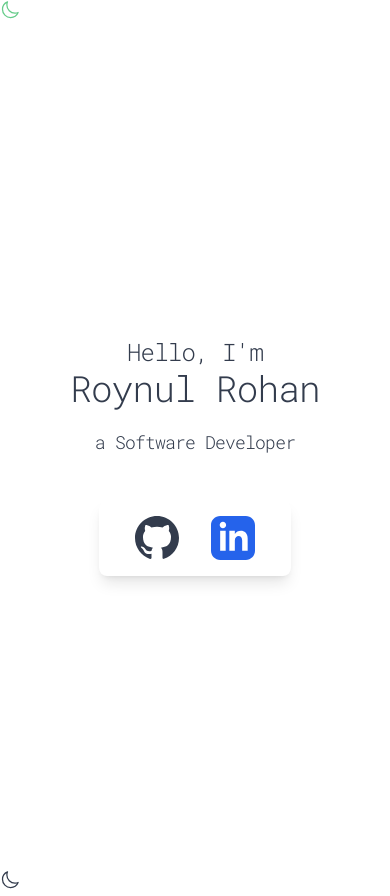
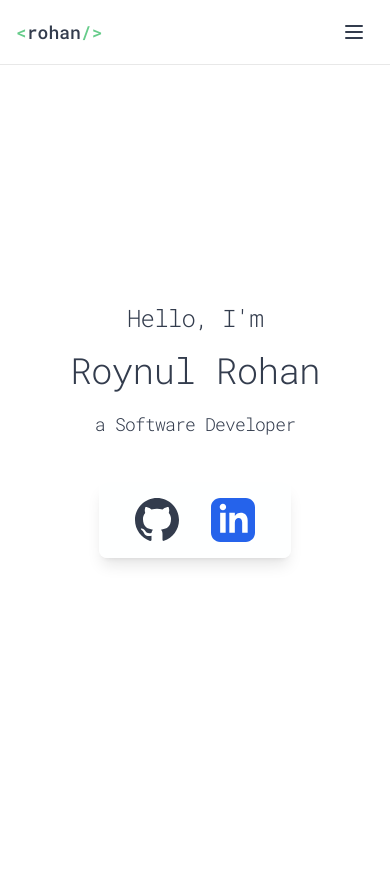
Before and after one commit to roynulrohan/portfolio-v3, a React (Vite) app: page / in a window 390 px wide. After the commit the page ends 844 px from the top, so only its background shows below. Built offline with nearby package versions, Linux system fonts and the light colour scheme.

Commit message:
Refactor layout and styling of home page with improved animations and responsiveness

```diff
--- /dev/null
+++ b/src/components/Navbar.tsx
@@ -0,0 +1,120 @@
+import { useState } from 'react';
+import { ThemeToggle } from './ThemeToggle';
+
+export function Navbar() {
+    const [isOpen, setIsOpen] = useState(false);
+
+    return (
+        <nav className="fixed top-0 left-0 right-0 z-50 bg-base-100/80 backdrop-blur-md border-b border-base-200">
+            <div className="container mx-auto px-4">
+                <div className="flex items-center justify-between h-16">
+                    {/* Logo/Name */}
+                    <a href="#main" className="text-lg font-medium hover:text-primary transition-colors group">
+                        <span className="text-primary group-hover:text-base-content transition-colors">&lt;</span>
+                        <span className="group-hover:text-primary transition-colors">rohan</span>
+                        <span className="text-primary group-hover:text-base-content transition-colors">/&gt;</span>
+                    </a>
+
+                    {/* Navigation Links */}
+                    <div className="hidden md:flex items-center space-x-8">
+                        <a
+                            href="#about"
+                            className="hover:text-primary transition-colors group"
+                        >
+                            <span className="text-primary group-hover:text-base-content">.</span>
+                            about
+                            <span className="text-primary group-hover:text-base-content">()</span>
+                        </a>
+                        <a
+                            href="#projects"
+                            className="hover:text-primary transition-colors group"
+                        >
+                            <span className="text-primary group-hover:text-base-content">.</span>
+                            projects
+                            <span className="text-primary group-hover:text-base-content">()</span>
+                        </a>
+                        <a
+                            href="#contact"
+                            className="hover:text-primary transition-colors group"
+                        >
+                            <span className="text-primary group-hover:text-base-content">.</span>
+                            contact
+                            <span className="text-primary group-hover:text-base-content">()</span>
+                        </a>
+                        <a
+                            href="/resume.pdf"
+                            target="_blank"
+                            className="group relative px-4 py-1 border border-primary text-primary hover:bg-primary hover:text-primary-content transition-colors rounded-md"
+                        >
+                            <span className="text-primary group-hover:text-primary-content">.</span>
+                            resume
+                            <span className="text-primary group-hover:text-primary-content">()</span>
+                            <span className="absolute -top-2 -right-2 opacity-0 group-hover:opacity-100 transition-opacity text-xs text-primary-content bg-primary px-1.5 rounded-full">
+                                PDF
+                            </span>
+                        </a>
+                        <ThemeToggle />
+                    </div>
+
+                    {/* Mobile Menu Button */}
+                    <button
+                        onClick={() => setIsOpen(!isOpen)}
+                        className="md:hidden p-2 hover:text-primary transition-colors"
+                        aria-label="Toggle menu"
+                    >
+                        <svg
+                            xmlns="http://www.w3.org/2000/svg"
+                            fill="none"
+                            viewBox="0 0 24 24"
+                            stroke="currentColor"
+                            className="w-6 h-6"
+                        >
+                            <path
+                                strokeLinecap="round"
+                                strokeLinejoin="round"
+                                strokeWidth={2}
+                                d={isOpen
+                                    ? "M6 18L18 6M6 6l12 12"
+                                    : "M4 6h16M4 12h16M4 18h16"
+                                }
+                            />
+                        </svg>
+                    </button>
+                </div>
+
+                {/* Mobile Menu */}
+                <div className={`md:hidden overflow-hidden transition-all duration-300 ${isOpen ? 'max-h-64' : 'max-h-0'}`}>
+                    <div className="py-4 space-y-4">
+                        <a href="#about" className="block hover:text-primary transition-colors group">
+                            <span className="text-primary group-hover:text-base-content">.</span>
+                            about
+                            <span className="text-primary group-hover:text-base-content">()</span>
+                        </a>
+                        <a href="#projects" className="block hover:text-primary transition-colors group">
+                            <span className="text-primary group-hover:text-base-content">.</span>
+                            projects
+                            <span className="text-primary group-hover:text-base-content">()</span>
+                        </a>
+                        <a href="#contact" className="block hover:text-primary transition-colors group">
+                            <span className="text-primary group-hover:text-base-content">.</span>
+                            contact
+                            <span className="text-primary group-hover:text-base-content">()</span>
+                        </a>
+                        <a
+                            href="/resume.pdf"
+                            target="_blank"
+                            className="inline-block px-4 py-1 border border-primary text-primary hover:bg-primary hover:text-primary-content transition-colors rounded-md group"
+                        >
+                            <span className="text-primary group-hover:text-primary-content">.</span>
+                            resume
+                            <span className="text-primary group-hover:text-primary-content">()</span>
+                        </a>
+                        <div className="block">
+                            <ThemeToggle />
+                        </div>
+                    </div>
+                </div>
+            </div>
+        </nav>
+    );
+}
--- a/src/main.tsx
+++ b/src/main.tsx
@@ -1,9 +1,8 @@
+import { RouterProvider, createRouter } from '@tanstack/react-router';
 import { StrictMode } from 'react';
 import ReactDOM from 'react-dom/client';
-import { RouterProvider, createRouter } from '@tanstack/react-router';
+import { ThemeProvider } from './contexts/ThemeContext';
 import './index.css';
-import { ThemeProvider } from './contexts/ThemeContext';
-import { ThemeToggle } from './components/ThemeToggle';
 
 // Import the generated route tree
 import { routeTree } from './routeTree.gen';
@@ -26,7 +25,6 @@ if (!rootElement.innerHTML) {
         <StrictMode>
             <ThemeProvider>
                 <RouterProvider router={router} />
-                <ThemeToggle />
             </ThemeProvider>
         </StrictMode>
     );
--- a/src/routes/__root.tsx
+++ b/src/routes/__root.tsx
@@ -1,13 +1,11 @@
 import { createRootRoute, Outlet } from '@tanstack/react-router';
-import { ThemeToggle } from '../components/ThemeToggle';
+import { Navbar } from '../components/Navbar';
 
 export const Route = createRootRoute({
     component: () => (
         <>
-            <ThemeToggle />
-            <main>
-                <Outlet />
-            </main>
+            <Navbar />
+            <Outlet />
         </>
     ),
 });
--- a/src/routes/index.tsx
+++ b/src/routes/index.tsx
@@ -1,5 +1,6 @@
 import { createFileRoute } from '@tanstack/react-router';
 import AnimatedLetter from '../components/AnimatedLetter';
+
 export const Route = createFileRoute('/')({
     component: Index,
 });
@@ -10,40 +11,48 @@ const titleMessage = 'a Software Developer';
 
 function Index() {
     return (
-        <div className='min-h-screen bg-base-100'>
+        <div className='min-h-screen bg-base-100 relative overflow-hidden'>
             {/* Hero Section */}
-            <section id='main' className='flex flex-column justify-center items-center p-5 h-screen'>
-                <div className='p-3 flex flex-col space-y-7 items-center w-full'>
-                    <div className='text-nowrap text-center text-base-content font-light tracking-tighter p-4'>
-                        <h1 className='flex sm:text-4xl xs:text-3xl text-2xl justify-center'>
-                            {helloMessage.split('').map((letter, index) => {
-                                return letter !== ' ' ? (
-                                    <AnimatedLetter letter={letter} animation='rubberBand' key={`${helloMessage} - ${index}`} />
-                                ) : (
-                                    <span key={`${helloMessage} - ${index}`}>&nbsp;</span>
-                                );
-                            })}
+            <section id='main' className='relative flex flex-col justify-center items-center p-5 min-h-screen'>
+                <div className='p-3 flex flex-col space-y-7 items-center w-full backdrop-blur-sm'>
+                    <div className='text-nowrap text-center font-light tracking-tighter p-4 relative'>
+                        <h1 className='flex sm:text-4xl xs:text-3xl text-2xl justify-center mb-4'>
+                            {helloMessage
+                                .split('')
+                                .map((letter, index) =>
+                                    letter !== ' ' ? (
+                                        <AnimatedLetter letter={letter} animation='rubberBand' key={`${helloMessage}-${index}`} />
+                                    ) : (
+                                        <span key={`${helloMessage}-${index}`}>&nbsp;</span>
+                                    )
+                                )}
                         </h1>
-                        <h1 className='flex md:text-7xl sm:text-6xl text-4xl justify-center mb-5'>
-                            {fullName.split('').map((letter, index) => {
-                                return letter !== ' ' ? (
-                                    <AnimatedLetter letter={letter} animation='rubberBand' key={`${fullName} - ${index}`} />
-                                ) : (
-                                    <span key={`${helloMessage} - ${index}`}>&nbsp;</span>
-                                );
-                            })}
+                        <h1 className='flex md:text-7xl sm:text-6xl text-4xl justify-center mb-5 text-glow relative'>
+                            {fullName
+                                .split('')
+                                .map((letter, index) =>
+                                    letter !== ' ' ? (
+                                        <AnimatedLetter letter={letter} animation='rubberBand' key={`${fullName}-${index}`} />
+                                    ) : (
+                                        <span key={`${fullName}-${index}`}>&nbsp;</span>
+                                    )
+                                )}
                         </h1>
-                        <h1 className='flex md:text-4xl sm:text-2xl text-lg justify-center'>
-                            {titleMessage.split('').map((letter, index) => {
-                                return letter !== ' ' ? (
-                                    <AnimatedLetter letter={letter} animation='rubberBand' key={`${titleMessage} - ${index}`} />
-                                ) : (
-                                    <span key={`${helloMessage} - ${index}`}>&nbsp;</span>
-                                );
-                            })}
+                        <h1 className='flex md:text-4xl sm:text-2xl text-lg justify-center relative'>
+                            {titleMessage
+                                .split('')
+                                .map((letter, index) =>
+                                    letter !== ' ' ? (
+                                        <AnimatedLetter letter={letter} animation='rubberBand' key={`${titleMessage}-${index}`} />
+                                    ) : (
+                                        <span key={`${titleMessage}-${index}`}>&nbsp;</span>
+                                    )
+                                )}
                         </h1>
                     </div>
-                    <div className='w-48 rounded-lg bg-base-100 px-5 shadow-lg flex'>
+
+                    {/* Social Links */}
+                    <div className='w-48 rounded-lg bg-base-100/50 backdrop-blur-lg px-5 shadow-lg flex hover:glow transition-all duration-300'>
                         <div className='p-4 transition-all w-36 hover:scale-110'>
                             <a title='GitHub' href='https://github.com/roynulrohan' rel='noreferrer' target='_blank' className='text-dark'>
                                 <svg xmlns='http://www.w3.org/2000/svg' width='100%' height='100%' viewBox='0 0 24 24' fill='currentColor'>
```
